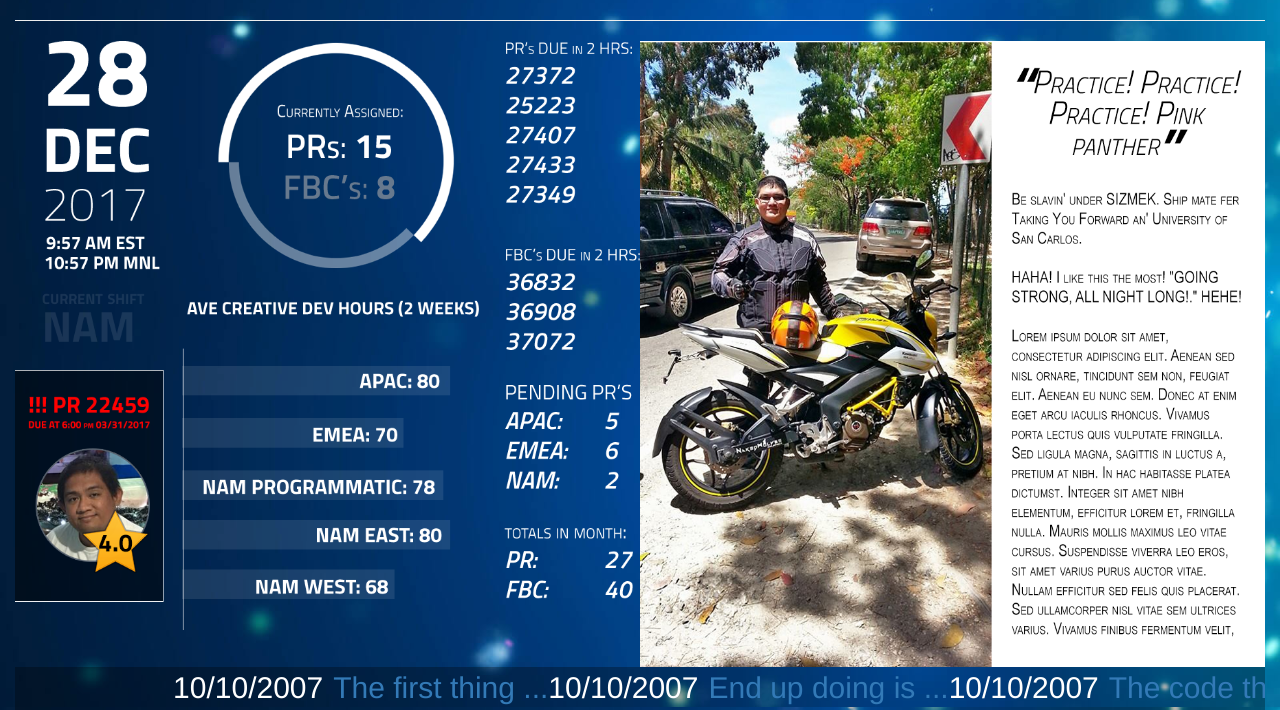
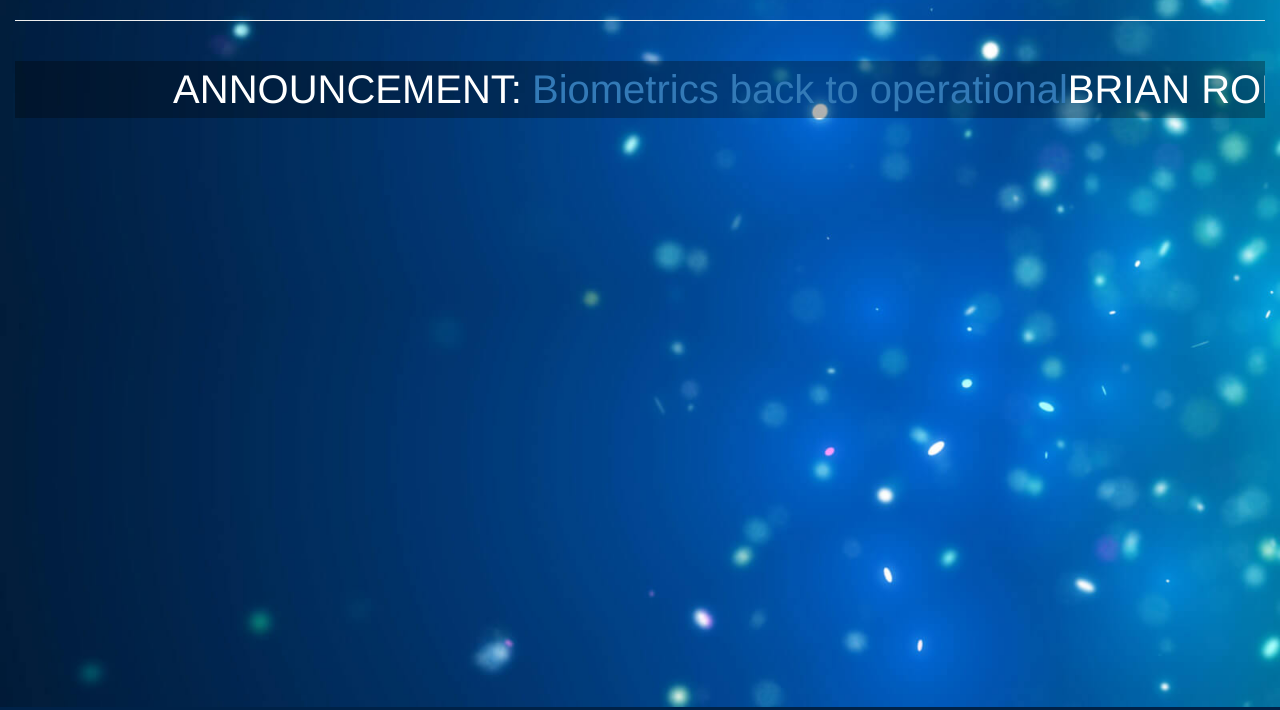
Before and after one commit to rippler7/monitor, a PHP site: page / in a window 1280 px wide. Shown: the part 93-803 px from the top of the page. Run offline with PHP 8.4, Linux system fonts and the light colour scheme; some libraries are stand-ins or nearby versions.

Commit message:
updates 1/12/2018 1:21AM

```diff
--- a/css/style.css
+++ b/css/style.css
@@ -64,7 +64,7 @@ svg{
 #newsTicker{
 	width:100%;
 	background-color: rgba(0,0,0,0.3);
-	font-size:30px;
+	font-size:5vh;
 	height:3%;
 }
 
--- a/index.html
+++ b/index.html
@@ -30,20 +30,20 @@
 					<div id="leftSide" class="col-sm-6">
 						<div class="row">
 							<div id="topLeft" class="">
-								<img src="img/leftPrev.png" width="100%" />
+								&nbsp;
 							</div>
 						</div>
 					</div>
 					<div id="rightSide" class="col-sm-6">
-						<img src="img/rightPrev.png" width="100%" />
+						&nbsp;
 					</div>
 				</div>
 				<div class="row">
 					<div id="newsTicker" class="">
 						<ul id="ticker01">
-						    <li><span>10/10/2007</span><a href="#">The first thing ...</a></li>
-						    <li><span>10/10/2007</span><a href="#">End up doing is ...</a></li>
-						    <li><span>10/10/2007</span><a href="#">The code that you ...</a></li>
+						    <li><span>ANNOUNCEMENT:</span><a href="#">Biometrics back to operational</a></li>
+						    <li><span>BRIAN RODGRIGUEZ:</span><a href="#">Check Activity Logging status</a></li>
+						    <li><span>ANNOUNCEMENT:</span><a href="#">Clearance sale at all Metro Stores!</a></li>
 						    <!-- eccetera -->
 						</ul>
 					</div>
```
